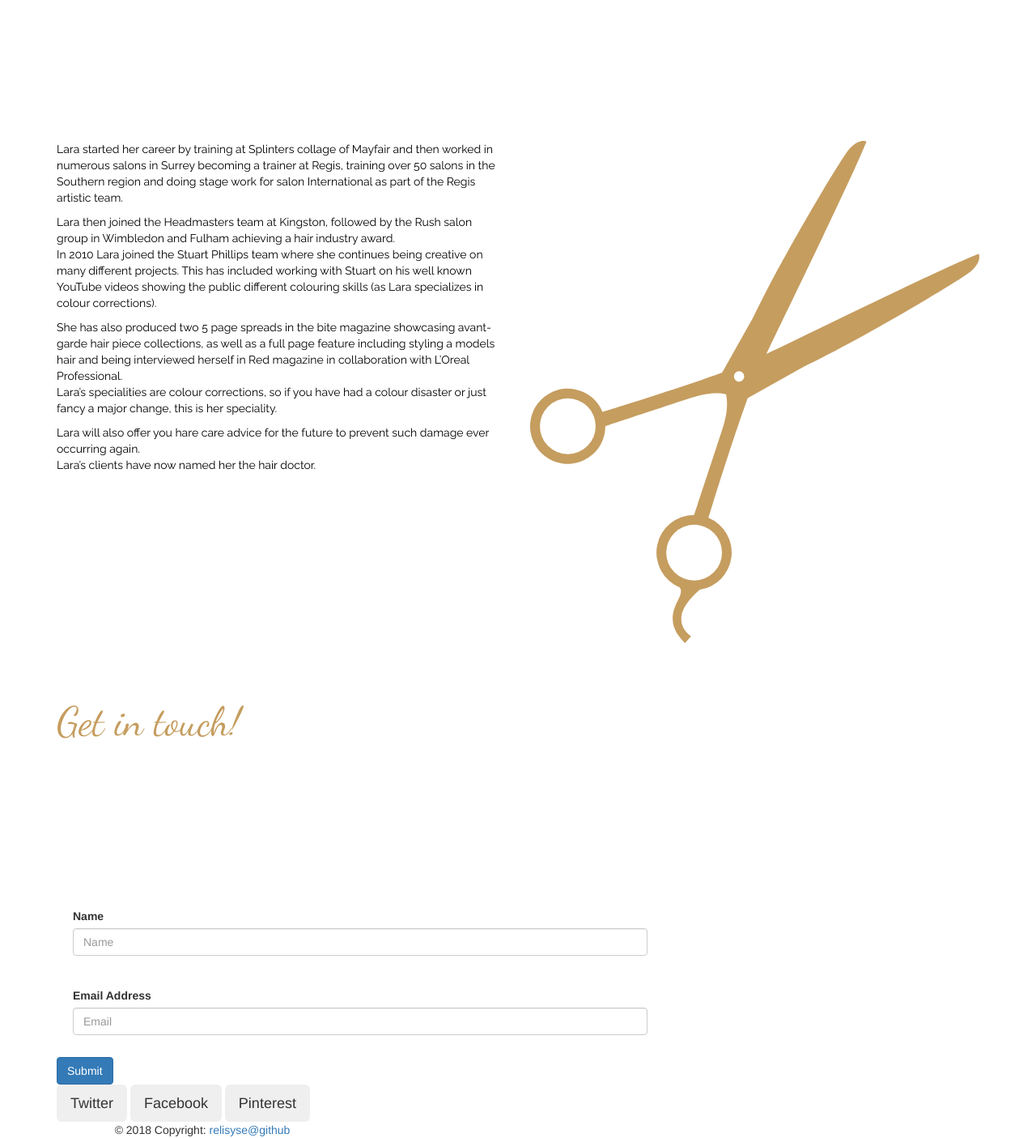
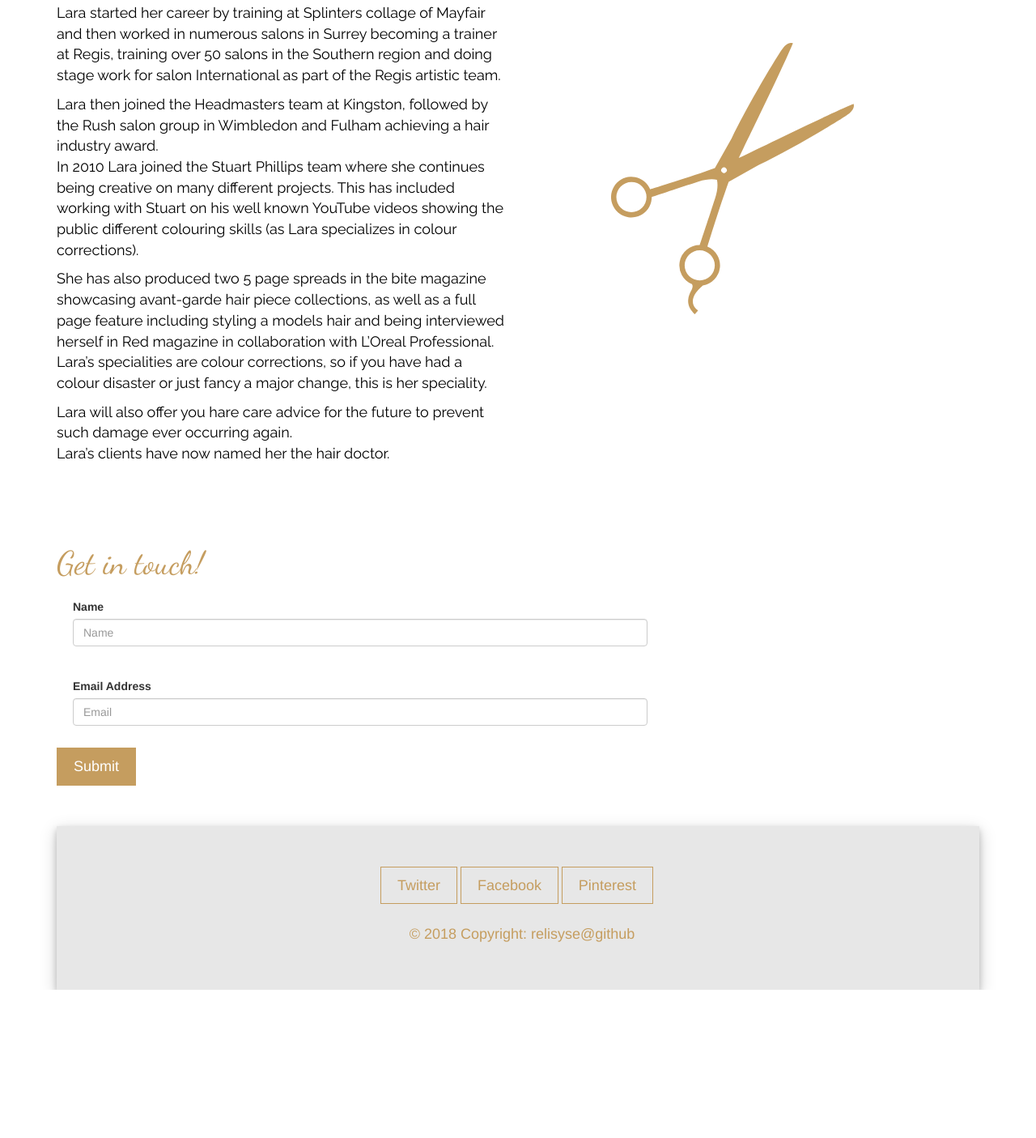
Before and after one commit to relisyse/final-web-project, a plain HTML site: page about.html in a window 1280 px wide. Shown: the part 141-1546 px from the top of the page at 81% size. After the commit the page ends 1363 px from the top, so only its background shows below. Drawn offline with nearby package versions, Linux system fonts and the light colour scheme.

Commit message:
Styling paragraphs, header and footer
Styling changes across content

```diff
--- a/css/styles.css
+++ b/css/styles.css
@@ -1,6 +1,7 @@
 /* navbar styling */
 .navbar-default {
-  background-color: transparent;
+  background-color: transparent
+  box-shadow: 0 4px 8px 0 rgba(0, 0, 0, 0.2), 0 6px 20px 0 rgba(0, 0, 0, 0.19);
   border-color: transparent;
 }
 .navbar-brand {
@@ -21,8 +22,8 @@
     border-color: transparent;
 }
 .navbar-default .navbar-nav > .active > a, .navbar-default .navbar-nav > .active > a:hover, .navbar-default .navbar-nav > .active > a:focus {
-    color: #555;
-    background-color: #e7e7e7;
+    color: #FFF;
+    background-color: #c59d5f;
 }
 .custom-nav-link-list {
   margin-right: 0px;
@@ -69,22 +70,67 @@
 .input[type=text]:focus {
     border: 3px color: #c59d5f;
 }
-.jumbotron {
-  margin-top: 50px;
-  background-color: transparent;
-  max-width: 700px;
-}
-.img-float {
-  float: right;
+.img {
+  max-width: 400px;
+  padding-left: 100px;
+  padding-top: 50px;
 }
 .use-my-custom-h2-font-size {
-  font-size: 50px;
-  padding-top: 50px;
-  padding-bottom: 180px;
+  font-size: 40px;
+  font-weight: 300;
+  padding-top: 70px;
   color: #c59d5f;
 }
-.p {
-    text-indent: 50px;
-    text-align: justify;
-    line-height: 1;
+.font-size-p {
+  font-size: 18px;
 }
+.col-sm-10 {
+  margin-bottom: 150px;
+}
+.btn-primary {
+  background-color: #c59d5f;
+  border-color: #c59d5f;
+  font-size: 18px;
+  color: #FFF;
+  padding: 10px 20px;
+  margin-bottom: 50px;
+  border-radius: 0px;
+  -webkit-transition-duration: 0.4s; /* Safari */
+  transition-duration: 0.4s;
+  cursor: pointer;
+}
+.btn-primary:hover {
+  background-color: #555555;
+  color: white;
+}
+/* footer */
+div.card {
+  box-shadow: 0 4px 8px 0 rgba(0, 0, 0, 0.2), 0 6px 20px 0 rgba(0, 0, 0, 0.19);
+  background-color: #e7e7e7;
+}
+.btn-lg {
+  border-color: #c59d5f;
+  background-color: #e7e7e7;
+  font-size: 18px;
+  color: #c59d5f;
+  padding: 10px 20px;
+  border-radius: 0px;
+}
+.btn-lg:hover {
+  background-color: #c59d5f;
+  color: white;
+}
+.footer-copyright {
+  font-size: 18px;
+  color: #c59d5f;
+  padding: 25px 10px 25px 0px;
+}
+a {
+  color: #c59d5f;
+}
+.col-sm-4 {
+  margin-top: 50px;
+  margin-left: 400px;
+  margin-right: 400px;
+  margin-bottom: 30px;
+}
```
